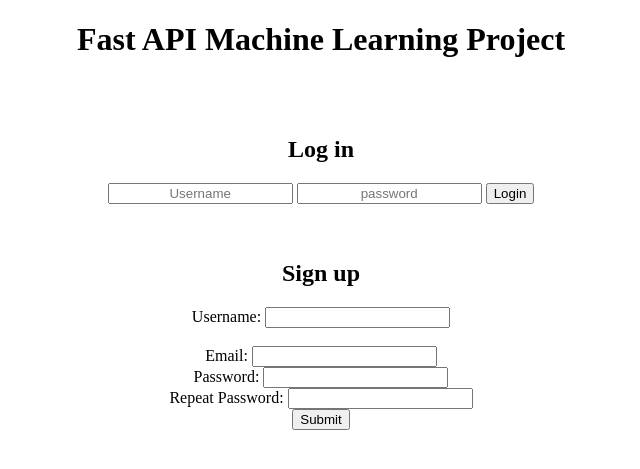
After one commit to simon-bouchard/Book_Recommendation_UI_with_FastAPI, a FastAPI app: template templates/login.html in a window 1280 px wide. The commit adds this page. Shown: the top 469 px of the page, without its empty margins (319-959 px from the left). Run offline with FastAPI, Linux system fonts and the light colour scheme; the template is opened without the code that fills it, so the values that code supplies are empty.

Commit message:
add signup login and profile page

```diff
--- /dev/null
+++ b/app/auth.py
@@ -0,0 +1,83 @@
+import jwt
+from datetime import datetime, timedelta
+from fastapi import APIRouter, HTTPException, Depends, Form, Request, status, Cookie
+from fastapi.security import OAuth2PasswordBearer
+from fastapi.responses import HTMLResponse, RedirectResponse
+from fastapi.templating import Jinja2Templates
+from motor.motor_asyncio import AsyncIOMotorClient
+from app.models import UserSignup, UserLogin, hash_password, verify_password
+import os
+from dotenv import load_dotenv
+from pymongo import MongoClient
+from motor.motor_asyncio import AsyncIOMotorClient
+
+load_dotenv()
+
+router = APIRouter()
+
+client = AsyncIOMotorClient(os.getenv('MONGO_URI'))
+db = client['book-recommendation']
+users = db['users']
+
+SECRET_KEY = os.getenv('SECRET_KEY')
+ALGORITHM = 'HS256'
+ACCESS_TOKEN_EXPIRE_MINUTES = 60
+oauth2_scheme = OAuth2PasswordBearer(tokenUrl='token')
+
+templates = Jinja2Templates(directory='../templates')
+
+async def create_access_token(data: dict, expires_delta: timedelta = None):
+    to_encode = data.copy()
+    expire = datetime.utcnow() + (expires_delta or timedelta(minutes=ACCESS_TOKEN_EXPIRE_MINUTES))
+    to_encode.update({'exp': expire})
+    return jwt.encode(to_encode, SECRET_KEY, algorithm=ALGORITHM)
+
+async def get_current_user(access_token: str = Cookie(None)):
+    if not access_token:
+        return None
+
+    try:
+        payload = jwt.decode(access_token, SECRET_KEY, algorithms=[ALGORITHM])
+        username = payload.get("sub")
+        user = await users.find_one({"username": username})
+        if user:
+            return user
+    except jwt.ExpiredSignatureError:
+        return None
+    except jwt.InvalidTokenError:
+        return None
+
+    return None
+
+@router.post('/auth/signup')
+async def signup(request: Request, username: str = Form(...), email: str = Form(...), password: str = Form(...)):
+    existing_user = await users.find_one({'username': username})
+
+    if existing_user:
+        raise HTTPException(status_code=400, detail='Username already taken')
+
+    hashed_password = hash_password(password)
+    new_user = {'username': username, 'email': email, 'password': hashed_password}
+
+    user = await users.insert_one(new_user)
+
+    access_token = await create_access_token({'sub': username})
+
+    response = RedirectResponse(url="/profile", status_code=status.HTTP_303_SEE_OTHER)
+    response.set_cookie(key="access_token", value=access_token, httponly=True)
+    return response
+
+@router.post('/auth/login', response_class=HTMLResponse)
+async def login(request: Request, username: str = Form(...), password: str = Form(...)):
+    db_user = await users.find_one({'username': username})
+
+    if not db_user:
+        raise HTTPException(status_code=401, detail='Invalid username')
+    if not verify_password(password, db_user['password']):
+        raise HTTPException(status_code=401, detail='Invalid password')
+
+    access_token = await create_access_token({'sub': username})
+
+    response = RedirectResponse(url="/profile", status_code=status.HTTP_303_SEE_OTHER)
+    response.set_cookie(key="access_token", value=access_token, httponly=True)
+    return response
--- /dev/null
+++ b/key_gen.py
@@ -0,0 +1,2 @@
+import secrets
+print(secrets.token_hex(32))  # Generates a strong secret key
--- a/main.py
+++ b/main.py
@@ -3,6 +3,7 @@ from fastapi.templating import Jinja2Templates
 from fastapi.staticfiles import StaticFiles
 from fastapi.responses import HTMLResponse
 from routes.api import router
+from app.auth import router as auth_router
 
 app = FastAPI()
 
@@ -11,6 +12,7 @@ app.mount('/static', StaticFiles(directory='static'), name='static')
 templates = Jinja2Templates(directory='templates')
 
 app.include_router(router)
+app.include_router(auth_router)
 
 @app.get('/', response_class=HTMLResponse)
 def root(request: Request):
--- a/requirements.txt
+++ b/requirements.txt
@@ -8,3 +8,7 @@ pymongo
 pydantic[dotenv]
 python-dotenv
 pydantic[email]
+passlib[bcrypt]
+pyjwt
+passlib
+secrets
--- a/routes/api.py
+++ b/routes/api.py
@@ -1,10 +1,14 @@
 import pandas as pd
-from fastapi import APIRouter, HTTPException, Form, Request
+from fastapi import APIRouter, HTTPException, Form, Request, FastAPI, Depends
 from fastapi.responses import HTMLResponse, JSONResponse
 from fastapi.templating import Jinja2Templates
+from motor.motor_asyncio import AsyncIOMotorClient
 from pymongo import MongoClient
 import os
 from dotenv import load_dotenv
+import jwt
+from datetime import datetime, timedelta
+from app.auth import get_current_user
 
 router = APIRouter()
 templates = Jinja2Templates(directory="templates")
@@ -24,6 +28,25 @@ client = MongoClient(os.getenv('MONGO_URI'))
 db = client['book-recommendation']
 ratings = db['ratings']
 
+@router.get('/login', response_class=HTMLResponse)
+def signup_page(request: Request):
+    return templates.TemplateResponse('login.html', {'request': request})
+
+@router.get('/profile')
+def profile_page(request: Request, current_user: dict = Depends(get_current_user)):
+    if not current_user:
+        return RedirectResponse(ufl='/login', status_code=status.HTTP_303_SEE_OTHER)
+    return templates.TemplateResponse('profile.html', {'request': request, 'user': current_user})
+
+@router.post('/rating')
+async def new_rating(current_user: dict = Depends(get_current_user), isbn: str = Form(...), comment: str = Form(...), rating: int = Form(...)):
+    if not current_user:
+        return RedirectResponse(ufl='/login', status_code=status.HTTP_303_SEE_OTHER)
+
+    await ratings.insert_one({'user_id': current_user._id, 'isbn': isbn, 'rating': rating, 'comment': comment})
+
+    return {'message': f'Rating submitted successfully!'}
+
 @router.get('/book/{isbn}', response_class=HTMLResponse)
 async def book_recommendation(request: Request, isbn: str):
     book = books_data.get(isbn)
@@ -33,7 +56,7 @@ async def book_recommendation(request: Request, isbn: str):
         {"$group": {"_id": "$isbn", "avg_rating": {"$avg": "$rating"}}}
     ]
 
-    average = round(list(ratings.aggregate(pipeline))[0]['avg_rating'], 2)
+    average = round(list(ratings.aggregate(pipeline))[1]['avg_rating'], 2)
 
     if not book:
         raise HTTPException(status_code=404, detail='Book not found')
--- a/templates/index.html
+++ b/templates/index.html
@@ -33,5 +33,8 @@
 		};
 	</script>
 
+	<br><br>
+	<a href='/login'>Login/Sign up</a>
+
 </body>
 </html>
--- /dev/null
+++ b/templates/login.html
@@ -0,0 +1,39 @@
+<!DOCTYPE html>
+<html lang='en-us'>
+
+<head>
+	<meta charset="UTF-8">
+	<meta name="viewport" content="width=device-width, initial-scale=1.0">
+	<title>FastAPI test page</title>
+	<link rel="stylesheet" href="{{ url_for('static', path='css/styles.css') }}">
+</head>
+
+<body>
+	<h1>Fast API Machine Learning Project</h1>
+	<br><br>
+	<h2>Log in</h2>
+	<form id='login' method='post' action='/auth/login'>
+		<input type='text' name='username' placeholder='Username' required>
+		<input type='text' name='password' placeholder='password' required>
+		<button type='submit'>Login</button>
+	</form>
+	<br><br>
+	<h2>Sign up</h2>
+	<form id='signup' method='post' action='/auth/signup'>
+		<label for='username'>Username:</label>
+		<input type='text' id='username' name='username' required>
+		<br><br>
+		<label for='email'>Email:</label>
+		<input type='text' id='email' name='email'>
+		<br>
+		<label for='password'>Password:</label>
+		<input type='text' id='password' name='password' required>
+		<br>
+		<label for='repeat_password'>Repeat Password:</label>
+		<input type='text' id='repeat_password' name='repeat_password' required>
+		<br>
+		<button type='submit'>Submit</button>
+	</form>
+
+</body>
+</html>
```
Also changed, not shown: app/models.py (+16 -2 lines), routes/login.py (added, +26 -0 lines), templates/profile.html (added, +34 -0 lines).
